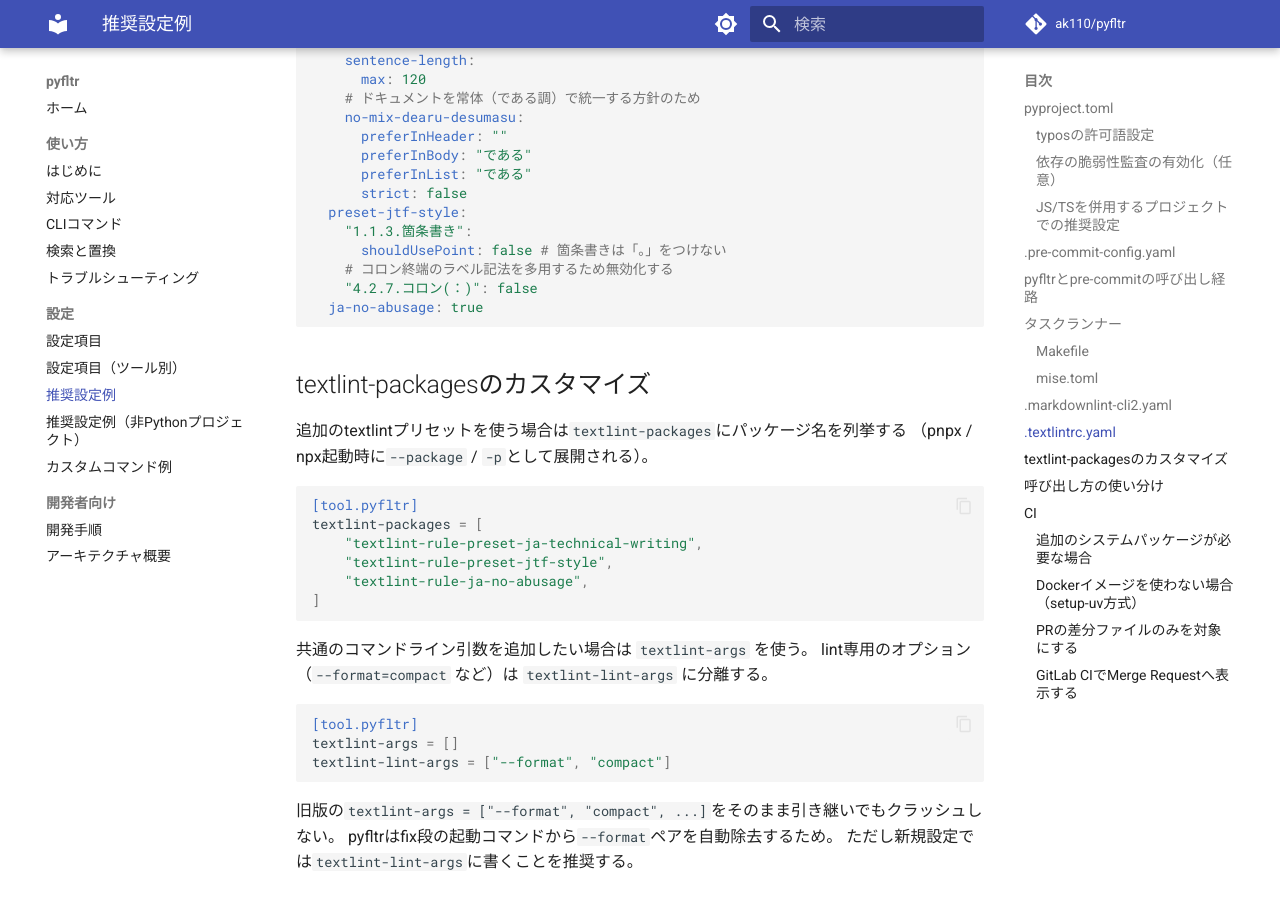
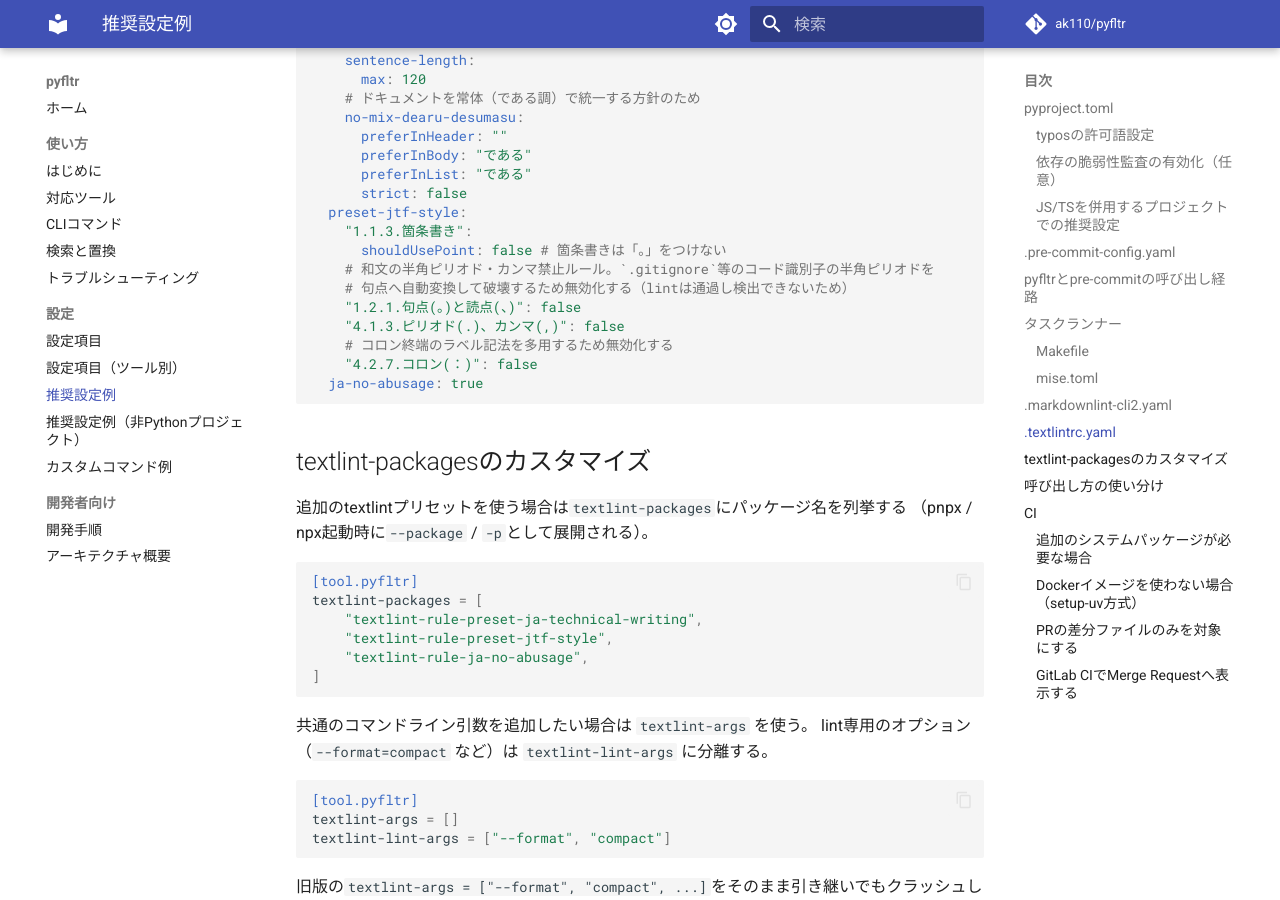
Before and after one commit to ak110/pyfltr, an MkDocs documentation site: the page built from docs/guide/recommended.md, in a window 1280 px wide and 900 px high, scrolled down 8415 px. Built offline with MkDocs 1.6.1 and Material for MkDocs 9.7.7, drawn with Linux system fonts in a browser that asks for light colours; comment, search, counter and statistics services are not loaded.

Commit message:
docs(textlint): 推奨設定で和文ピリオド・カンマ禁止ルールを無効化しコード識別子の句点化を防ぐ
和文の半角ピリオド・カンマ禁止ルールがコード識別子の半角ピリオドを句点へ自動変換し、lintを通過したまま破壊する問題を防ぐ。あわせて識別子破損検知の説明を無効化反映で簡略化する。

Co-Authored-By: Claude Opus 4.7 (1M context) <noreply@anthropic.com>

```diff
--- a/.textlintrc.yaml
+++ b/.textlintrc.yaml
@@ -16,6 +16,10 @@ rules:
   preset-jtf-style:
     "1.1.3.箇条書き":
       shouldUsePoint: false # 箇条書きは「。」をつけない
+    # 和文の半角ピリオド・カンマ禁止ルール。`.gitignore`等のコード識別子の半角ピリオドを
+    # 句点へ自動変換して破壊するため無効化する（lintは通過し検出できないため）
+    "1.2.1.句点(。)と読点(、)": false
+    "4.1.3.ピリオド(.)、カンマ(,)": false
     # コロン終端のラベル記法を多用するため無効化する
     "4.2.7.コロン(：)": false
   ja-no-abusage: true
--- a/docs/guide/recommended.md
+++ b/docs/guide/recommended.md
@@ -374,6 +374,10 @@ rules:
   preset-jtf-style:
     "1.1.3.箇条書き":
       shouldUsePoint: false # 箇条書きは「。」をつけない
+    # 和文の半角ピリオド・カンマ禁止ルール。`.gitignore`等のコード識別子の半角ピリオドを
+    # 句点へ自動変換して破壊するため無効化する（lintは通過し検出できないため）
+    "1.2.1.句点(。)と読点(、)": false
+    "4.1.3.ピリオド(.)、カンマ(,)": false
     # コロン終端のラベル記法を多用するため無効化する
     "4.2.7.コロン(：)": false
   ja-no-abusage: true
```
Also changed, not shown: docs/guide/configuration-tools.md (+1 -2 lines), 1 other file.
